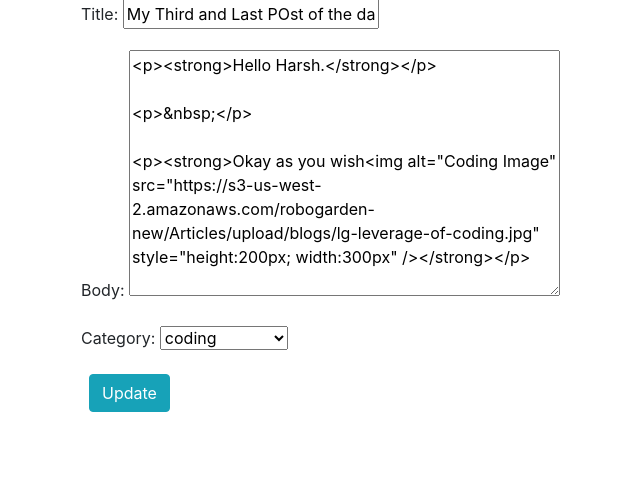
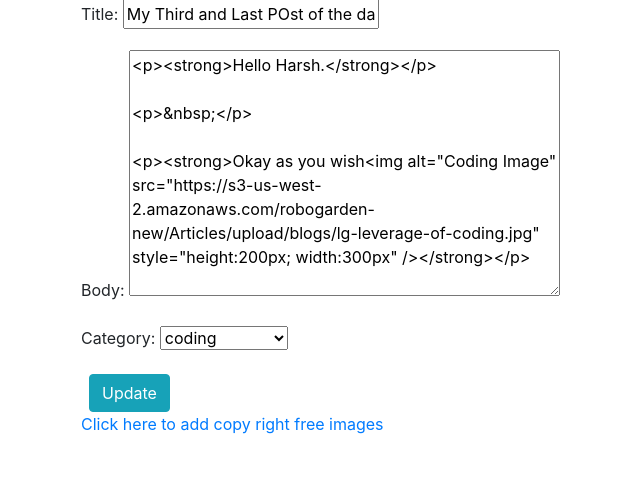
Before and after one commit to harsh16coder/blogging, a Django app: page /articles/3/edit/ in a window 1280 px wide. Shown: the part 137-636 px from the top of the page, without its empty margins (4-644 px from the left). Run offline with Django 3.2, Linux system fonts and the light colour scheme; a user stored in the database is signed in; data comes from the database, SQL or seed files in the repository; both versions use the stored data as it was after the commit; some libraries are stand-ins or nearby versions.

Commit message:
make merge
added link

```diff
--- a/templates/article_detail.html
+++ b/templates/article_detail.html
@@ -28,7 +28,6 @@
   <a class="btn btn-outline-info" href="{% url 'login' %}?next={{request.path}}">Log in to like this article!</a><br>
 {% endif %}
 <strong class="text-secondary">{{ number_of_likes }} Like{{ number_of_likes|pluralize }}</strong>
-
  <p>Back to <a href="{% url 'article_list' %}">All Articles</a>.</p>
     <br/><br/>
     <hr>
--- a/templates/article_edit.html
+++ b/templates/article_edit.html
@@ -9,4 +9,5 @@
         {{ form.as_p }}
         <button class="btn btn-info ml-2" type="submit">Update</button>
     </form>
+<a href="https://free-stock-images-182fb.web.app/">Click here to add copy right free images</a>
 {% endblock content %}
--- a/templates/article_new.html
+++ b/templates/article_new.html
@@ -10,4 +10,5 @@
         {{ form.as_p }}
         <button class="btn btn-success ml-2" type="submit">Save</button>
     </form>
+<a href="https://free-stock-images-182fb.web.app/">Click here to add copyright free images</a>
 {% endblock content %}
```
Also changed, not shown: db.sqlite3.
